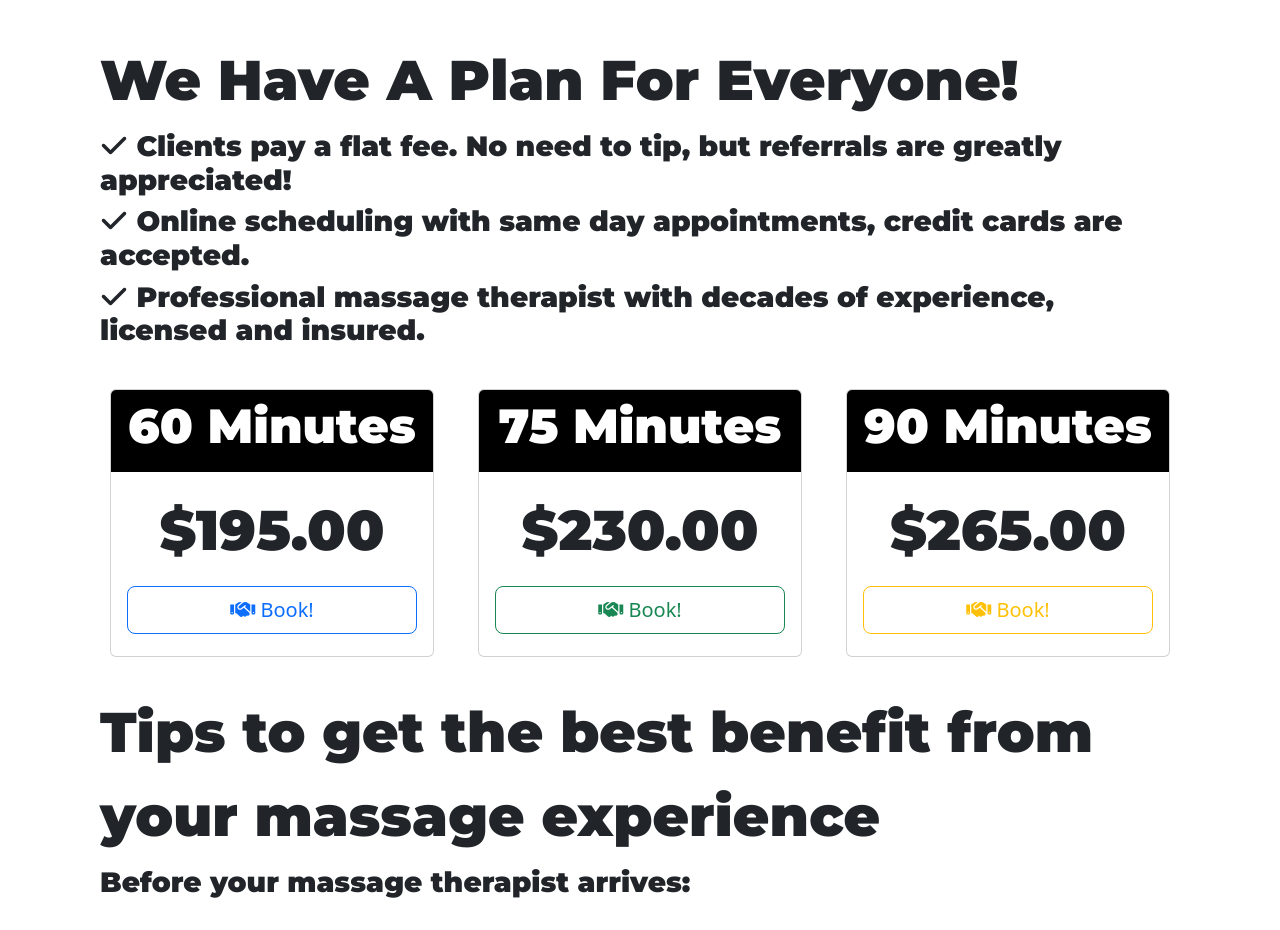
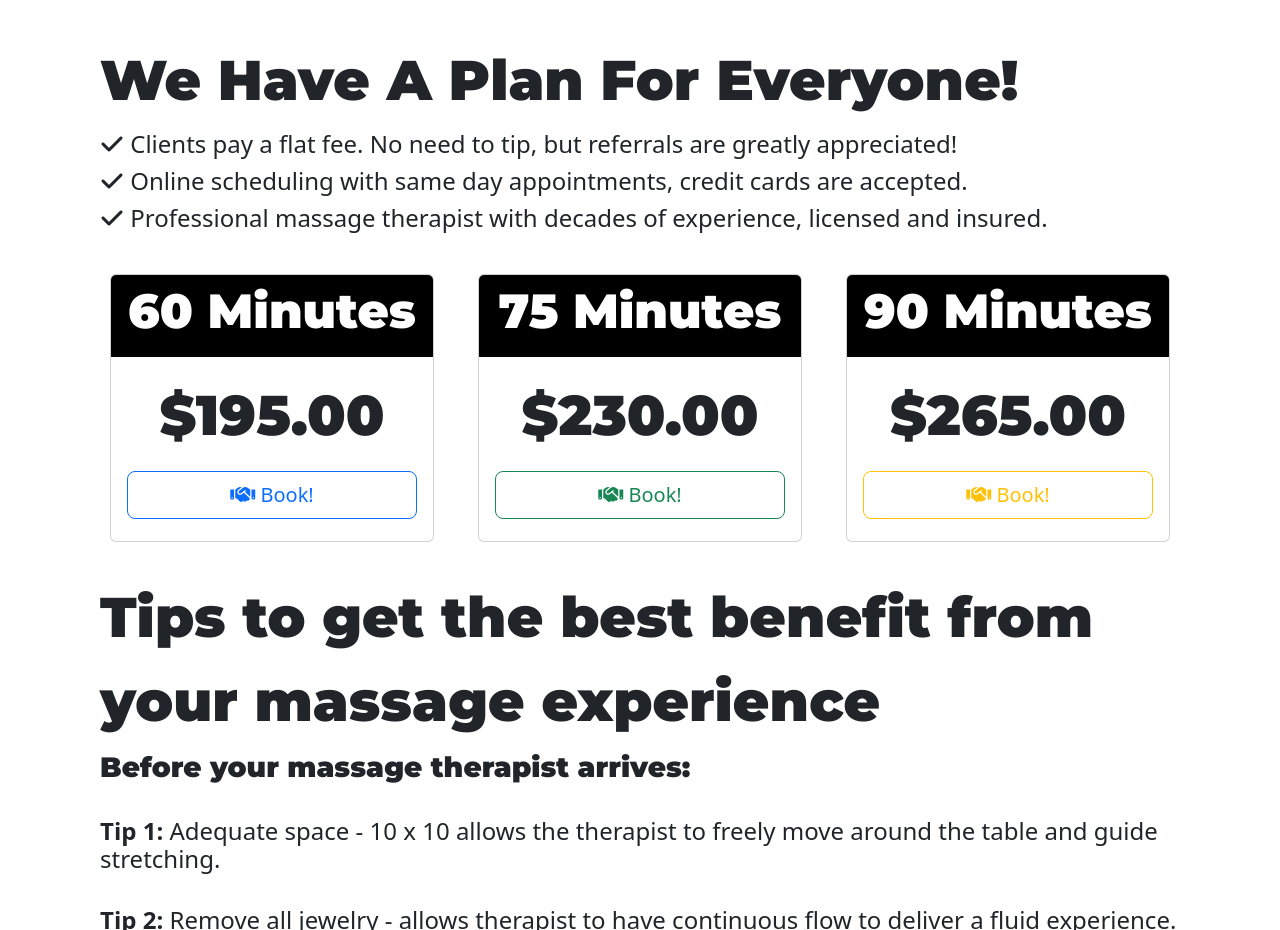
Before and after one commit to romanerobb/MassageAtYourDoorLLC, a plain HTML site: page index.html in a window 1280 px wide. Shown: the part 1960-2890 px from the top of the page. Drawn offline with nearby package versions, Linux system fonts and the light colour scheme.

```diff
--- a/index.html
+++ b/index.html
@@ -207,11 +207,11 @@
 
   <h2>We Have A Plan For Everyone!</h2>
 
-  <h3><i class="fa-solid fa-check"></i> Clients pay a flat fee.  No need to tip, but referrals are greatly appreciated!</h3>
+  <h4><i class="fa-solid fa-check"></i> Clients pay a flat fee.  No need to tip, but referrals are greatly appreciated!</h4>
 
-  <h3><i class="fa-solid fa-check"></i> Online scheduling with same day appointments, credit cards are accepted.</h3>
+  <h4><i class="fa-solid fa-check"></i> Online scheduling with same day appointments, credit cards are accepted.</h4>
 
-  <h3><i class="fa-solid fa-check"></i> Professional massage therapist with decades of experience, licensed and insured.</h3>
+  <h4><i class="fa-solid fa-check"></i> Professional massage therapist with decades of experience, licensed and insured.</h4>
 
     <div class="row">
 
```
